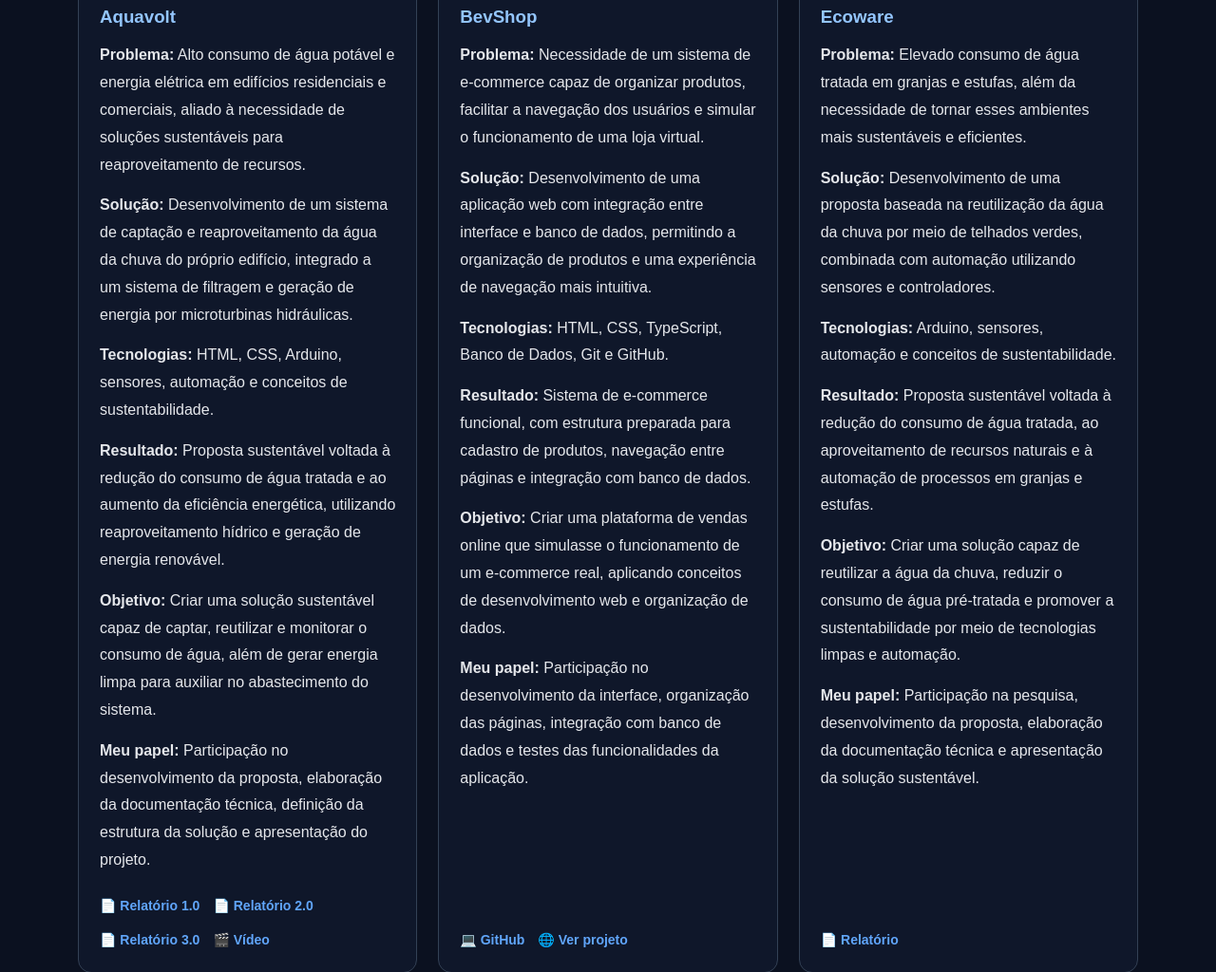
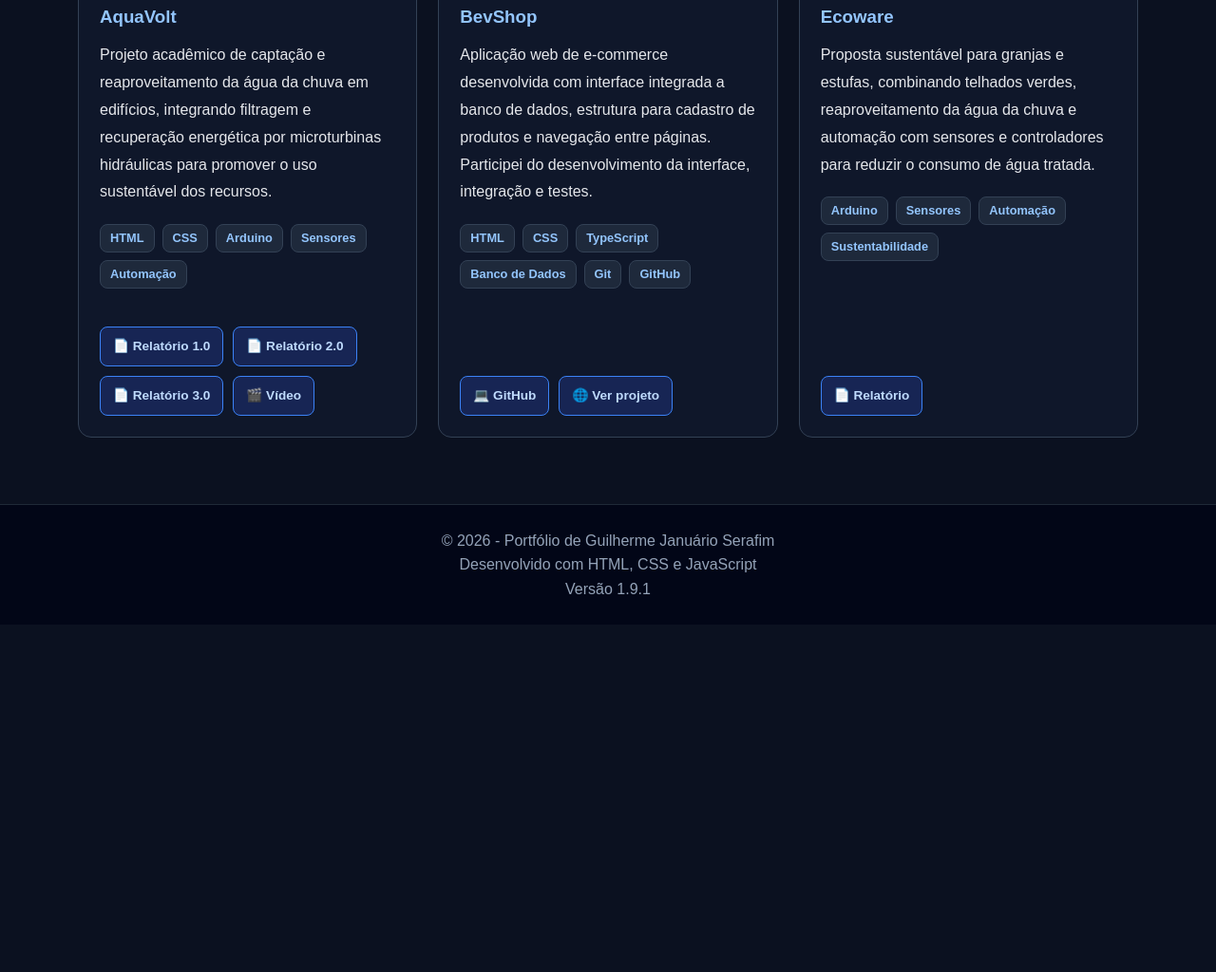
Before and after one commit to guilhermejserafim10/portfolio, a plain HTML site: page projetos.html in a window 1280 px wide. Shown: the part 892-1916 px from the top of the page at 95% size. After the commit the page ends 1550 px from the top, so only its background shows below. Drawn offline with Linux system fonts and the light colour scheme.

Commit message:
Versão 1.9.1 - Melhorias na Apresentação dos Projetos

```diff
--- a/projetos.html
+++ b/projetos.html
@@ -1,3 +1,4 @@
+
 <!DOCTYPE html>
 <html lang="pt-BR">
 <head>
@@ -66,61 +67,53 @@
         <!-- AQUAVOLT -->
         <div class="card-projeto animar">
 
-          <img src="imagens/aquavolt.png"
-               alt="Imagem do projeto Aquavolt"
-               class="img-projeto">
+          <img
+            src="imagens/aquavolt.png"
+            alt="Imagem do projeto AquaVolt"
+            class="img-projeto">
 
-          <h3>Aquavolt</h3>
+          <h3>AquaVolt</h3>
 
           <p>
-            <strong>Problema:</strong>
-            Alto consumo de água potável e energia elétrica em edifícios residenciais e comerciais, aliado à necessidade de soluções sustentáveis para reaproveitamento de recursos.
+            Projeto acadêmico de captação e reaproveitamento da
+            água da chuva em edifícios, integrando filtragem e
+            recuperação energética por microturbinas hidráulicas
+            para promover o uso sustentável dos recursos.
           </p>
 
-          <p>
-            <strong>Solução:</strong>
-            Desenvolvimento de um sistema de captação e reaproveitamento da água da chuva do próprio edifício, integrado a um sistema de filtragem e geração de energia por microturbinas hidráulicas.
-          </p>
+          <div class="tecnologias-projeto">
 
-          <p>
-            <strong>Tecnologias:</strong>
-            HTML, CSS, Arduino, sensores, automação e conceitos de sustentabilidade.
-          </p>
+            <span>HTML</span>
+            <span>CSS</span>
+            <span>Arduino</span>
+            <span>Sensores</span>
+            <span>Automação</span>
 
-          <p>
-            <strong>Resultado:</strong>
-            Proposta sustentável voltada à redução do consumo de água tratada e ao aumento da eficiência energética, utilizando reaproveitamento hídrico e geração de energia renovável.
-          </p>
-
-          <p>
-            <strong>Objetivo:</strong>
-            Criar uma solução sustentável capaz de captar, reutilizar e monitorar o consumo de água, além de gerar energia limpa para auxiliar no abastecimento do sistema.
-          </p>
-
-          <p>
-            <strong>Meu papel:</strong>
-            Participação no desenvolvimento da proposta, elaboração da documentação técnica, definição da estrutura da solução e apresentação do projeto.
-          </p>
+          </div>
 
           <div class="links-projeto">
 
             <a href="projetos/UPX Aquavolt/UPX Aquavolt 1.0.pdf"
-               target="_blank">
+               target="_blank"
+               rel="noopener noreferrer">
               📄 Relatório 1.0
             </a>
 
             <a href="projetos/UPX Aquavolt/Relatorio_Final_Aquavolt_2.0_Predial.pdf"
-               target="_blank">
+               target="_blank"
+               rel="noopener noreferrer">
               📄 Relatório 2.0
             </a>
 
             <a href="projetos/UPX Aquavolt/Aquavolt3.0.pdf"
-               target="_blank">
+               target="_blank"
+               rel="noopener noreferrer">
               📄 Relatório 3.0
             </a>
 
             <a href="projetos/UPX Aquavolt/videoprojeto.mp4"
-               target="_blank">
+               target="_blank"
+               rel="noopener noreferrer">
               🎬 Vídeo
             </a>
 
@@ -131,51 +124,42 @@
         <!-- BEVSHOP -->
         <div class="card-projeto animar">
 
-          <img src="imagens/bev-shop.png"
-               alt="Imagem do projeto BevShop"
-               class="img-projeto">
+          <img
+            src="imagens/bev-shop.png"
+            alt="Imagem do projeto BevShop"
+            class="img-projeto">
 
           <h3>BevShop</h3>
 
           <p>
-            <strong>Problema:</strong>
-            Necessidade de um sistema de e-commerce capaz de organizar produtos, facilitar a navegação dos usuários e simular o funcionamento de uma loja virtual.
+            Aplicação web de e-commerce desenvolvida com interface
+            integrada a banco de dados, estrutura para cadastro
+            de produtos e navegação entre páginas. Participei do
+            desenvolvimento da interface, integração e testes.
           </p>
 
-          <p>
-            <strong>Solução:</strong>
-            Desenvolvimento de uma aplicação web com integração entre interface e banco de dados, permitindo a organização de produtos e uma experiência de navegação mais intuitiva.
-          </p>
+          <div class="tecnologias-projeto">
 
-          <p>
-            <strong>Tecnologias:</strong>
-            HTML, CSS, TypeScript, Banco de Dados, Git e GitHub.
-          </p>
+            <span>HTML</span>
+            <span>CSS</span>
+            <span>TypeScript</span>
+            <span>Banco de Dados</span>
+            <span>Git</span>
+            <span>GitHub</span>
 
-          <p>
-            <strong>Resultado:</strong>
-            Sistema de e-commerce funcional, com estrutura preparada para cadastro de produtos, navegação entre páginas e integração com banco de dados.
-          </p>
-
-          <p>
-            <strong>Objetivo:</strong>
-            Criar uma plataforma de vendas online que simulasse o funcionamento de um e-commerce real, aplicando conceitos de desenvolvimento web e organização de dados.
-          </p>
-
-          <p>
-            <strong>Meu papel:</strong>
-            Participação no desenvolvimento da interface, organização das páginas, integração com banco de dados e testes das funcionalidades da aplicação.
-          </p>
+          </div>
 
           <div class="links-projeto">
 
             <a href="https://github.com/bruno-cO70/Desenvolvimento-Web-CP500TIN2"
-               target="_blank">
+               target="_blank"
+               rel="noopener noreferrer">
               💻 GitHub
             </a>
 
             <a href="https://desenvolvimento-web-wine-nine.vercel.app/"
-               target="_blank">
+               target="_blank"
+               rel="noopener noreferrer">
               🌐 Ver projeto
             </a>
 
@@ -186,46 +170,34 @@
         <!-- ECOWARE -->
         <div class="card-projeto animar">
 
-          <img src="imagens/ecoware.png"
-               alt="Imagem do projeto Ecoware"
-               class="img-projeto">
+          <img
+            src="imagens/ecoware.png"
+            alt="Imagem do projeto Ecoware"
+            class="img-projeto">
 
           <h3>Ecoware</h3>
 
           <p>
-            <strong>Problema:</strong>
-            Elevado consumo de água tratada em granjas e estufas, além da necessidade de tornar esses ambientes mais sustentáveis e eficientes.
+            Proposta sustentável para granjas e estufas,
+            combinando telhados verdes, reaproveitamento
+            da água da chuva e automação com sensores e
+            controladores para reduzir o consumo de água tratada.
           </p>
 
-          <p>
-            <strong>Solução:</strong>
-            Desenvolvimento de uma proposta baseada na reutilização da água da chuva por meio de telhados verdes, combinada com automação utilizando sensores e controladores.
-          </p>
+          <div class="tecnologias-projeto">
 
-          <p>
-            <strong>Tecnologias:</strong>
-            Arduino, sensores, automação e conceitos de sustentabilidade.
-          </p>
+            <span>Arduino</span>
+            <span>Sensores</span>
+            <span>Automação</span>
+            <span>Sustentabilidade</span>
 
-          <p>
-            <strong>Resultado:</strong>
-            Proposta sustentável voltada à redução do consumo de água tratada, ao aproveitamento de recursos naturais e à automação de processos em granjas e estufas.
-          </p>
-
-          <p>
-            <strong>Objetivo:</strong>
-            Criar uma solução capaz de reutilizar a água da chuva, reduzir o consumo de água pré-tratada e promover a sustentabilidade por meio de tecnologias limpas e automação.
-          </p>
-
-          <p>
-            <strong>Meu papel:</strong>
-            Participação na pesquisa, desenvolvimento da proposta, elaboração da documentação técnica e apresentação da solução sustentável.
-          </p>
+          </div>
 
           <div class="links-projeto">
 
             <a href="projetos/UPX Ecowere/Relatorio.pdf"
-               target="_blank">
+               target="_blank"
+               rel="noopener noreferrer">
               📄 Relatório
             </a>
 
@@ -246,7 +218,7 @@
 
       <p>Desenvolvido com HTML, CSS e JavaScript</p>
 
-      <p>Versão 1.9.0</p>
+      <p>Versão 1.9.1</p>
 
     </div>
   </footer>
--- a/style.css
+++ b/style.css
@@ -693,3 +693,79 @@ body {
     font-size: 1.1rem;
   }
 }
+
+
+/* =========================
+   TECNOLOGIAS DOS PROJETOS
+========================= */
+
+.tecnologias-projeto {
+  display: flex;
+  flex-wrap: wrap;
+  gap: 8px;
+  margin-top: 5px;
+  margin-bottom: 20px;
+}
+
+.tecnologias-projeto span {
+  display: inline-block;
+  padding: 5px 10px;
+
+  background-color: #1e293b;
+  color: #93c5fd;
+
+  border: 1px solid #334155;
+  border-radius: 8px;
+
+  font-size: 0.8rem;
+  font-weight: 600;
+  line-height: 1.4;
+}
+
+
+/* =========================
+   LINKS DOS PROJETOS
+========================= */
+
+.links-projeto {
+  display: flex;
+  flex-wrap: wrap;
+  gap: 10px;
+  margin-top: auto;
+  padding-top: 20px;
+}
+
+.links-projeto a {
+  display: inline-flex;
+  align-items: center;
+  justify-content: center;
+
+  padding: 9px 13px;
+
+  background-color: #172554;
+  color: #bfdbfe;
+
+  border: 1px solid #3b82f6;
+  border-radius: 8px;
+
+  text-decoration: none;
+  font-size: 0.85rem;
+  font-weight: 600;
+
+  transition:
+    background-color 0.3s ease,
+    border-color 0.3s ease,
+    transform 0.3s ease;
+}
+
+.links-projeto a:hover {
+  background-color: #1d4ed8;
+  border-color: #60a5fa;
+  color: #ffffff;
+  transform: translateY(-2px);
+}
+
+.links-projeto a:focus-visible {
+  outline: 2px solid #93c5fd;
+  outline-offset: 3px;
+}
```
Also changed, not shown: certificados.html (+1 -1 lines), contato.html (+1 -1 lines), index.html (+1 -1 lines), relatorios.html (+1 -1 lines).
